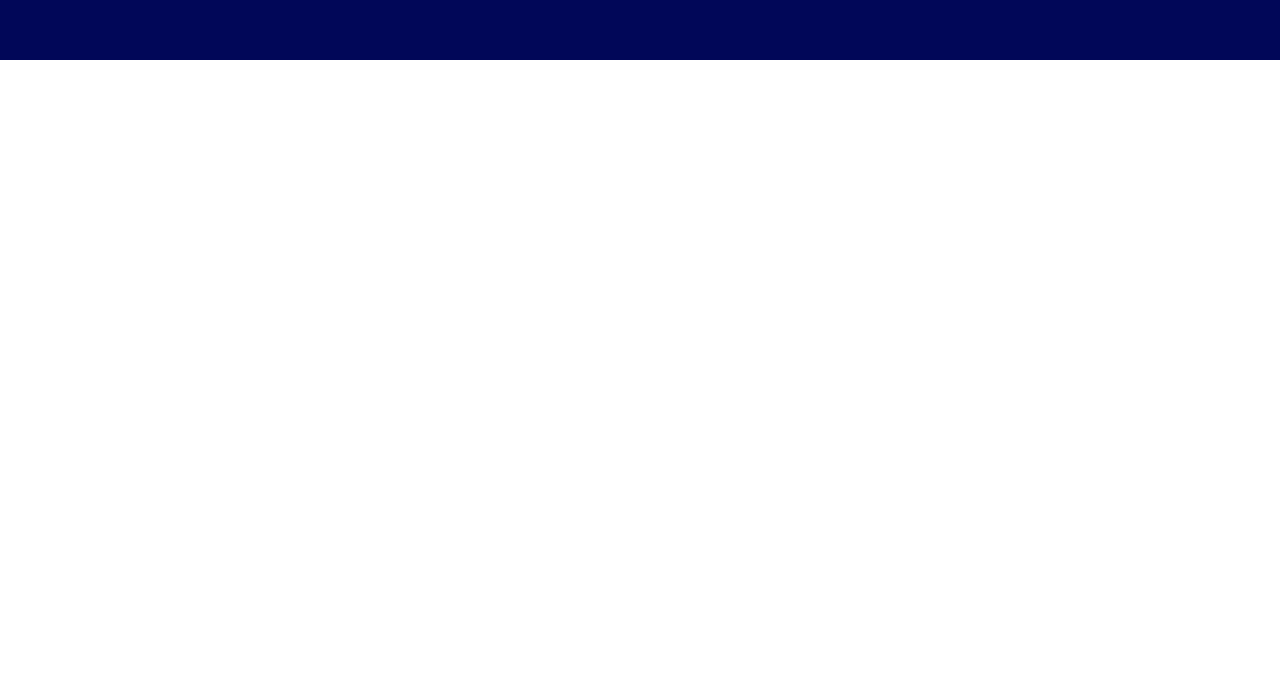
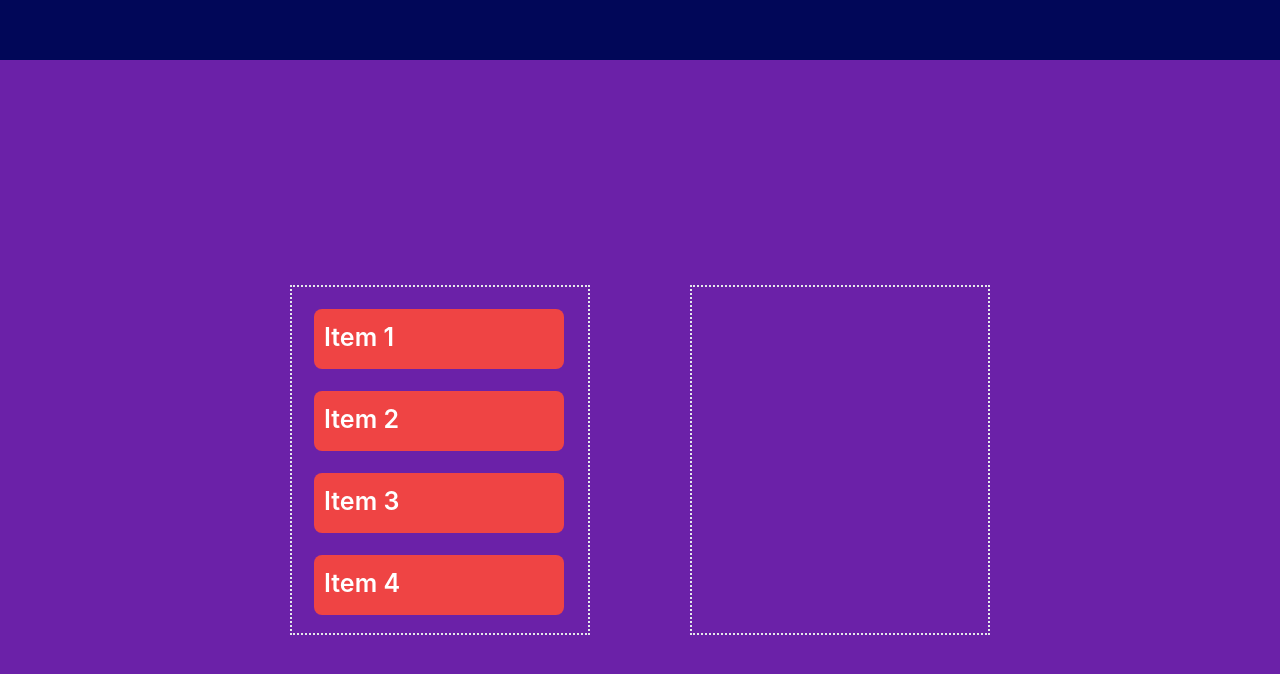
Before and after one commit to Numberdar4141/Weather-App, a React (Create React App) app: page / in a window 1280 px wide. Shown: the part 2340-3014 px from the top of the page. Before the commit the page ends 2400 px from the top, so only its background shows below. Built offline with nearby package versions, Linux system fonts and the light colour scheme.

Commit message:
Add files via upload

```diff
--- a/src/App.js
+++ b/src/App.js
@@ -3,6 +3,7 @@
 
 import QRgenrator from './Component/QRgenrator';
 import TextTovoice from './Component/TextTovoice';
+import Dragdrop4 from './Component/Dragdrop4';
 
 function App() {
 
@@ -12,6 +13,7 @@
 
 <QRgenrator/>
 <TextTovoice/>
+<Dragdrop4/>
 
     </div>
   );
--- /dev/null
+++ b/src/Component/Dragdrop4.jsx
@@ -0,0 +1,84 @@
+import React, { useEffect, useState } from 'react';
+
+const Dragdrop4 = () => {
+  const [sourceBox, setSourceBox] = useState(null);
+
+  useEffect(() => {
+    const lists = document.querySelectorAll('.list');
+    const leftBox = document.querySelector('.left');
+    const rightBox = document.querySelector('.right');
+
+    lists.forEach(list => {
+      list.addEventListener('dragstart', e => {
+        const selected = e.target;
+        e.dataTransfer.setData('text/plain', ''); // required for Firefox
+        selected.classList.add('dragging');
+        setSourceBox(selected.parentElement);
+      });
+
+      list.addEventListener('dragend', e => {
+        const selected = e.target;
+        selected.classList.remove('dragging');
+        setSourceBox(null);
+      });
+    });
+
+    leftBox.addEventListener('dragover', e => {
+      e.preventDefault();
+      if (sourceBox === rightBox) {
+        const selected = document.querySelector('.dragging');
+        if (selected) {
+          leftBox.appendChild(selected);
+        }
+      }
+    });
+
+    rightBox.addEventListener('dragover', e => {
+      e.preventDefault();
+      if (sourceBox === leftBox) {
+        const selected = document.querySelector('.dragging');
+        if (selected) {
+          rightBox.appendChild(selected);
+        }
+      }
+    });
+  }, [sourceBox]);
+
+  return (
+    <div>
+      <div className='h-screen flex justify-center items-center bg-purple-800'>
+        <div className='flex gap-[100px]'>
+          <div className='left w-[300px] border-dotted border-2 h-[350px]'>
+            <div
+              className='list w-[250px] h-[60px] p-[10px] text-white rounded-lg font-semibold text-[25px] m-[22px] bg-red-500'
+              draggable='true'
+            >
+              Item 1
+            </div>
+            <div
+              className='list w-[250px] h-[60px] p-[10px] text-white rounded-lg font-semibold text-[25px] m-[22px] bg-red-500'
+              draggable='true'
+            >
+              Item 2
+            </div>
+            <div
+              className='list w-[250px] h-[60px] p-[10px] text-white rounded-lg font-semibold text-[25px] m-[22px] bg-red-500'
+              draggable='true'
+            >
+              Item 3
+            </div>
+            <div
+              className='list w-[250px] h-[60px] p-[10px] text-white rounded-lg font-semibold text-[25px] m-[22px] bg-red-500'
+              draggable='true'
+            >
+              Item 4
+            </div>
+          </div>
+          <div className='right w-[300px] border-dotted border-2 h-[350px]'></div>
+        </div>
+      </div>
+    </div>
+  );
+};
+
+export default Dragdrop4;
```
